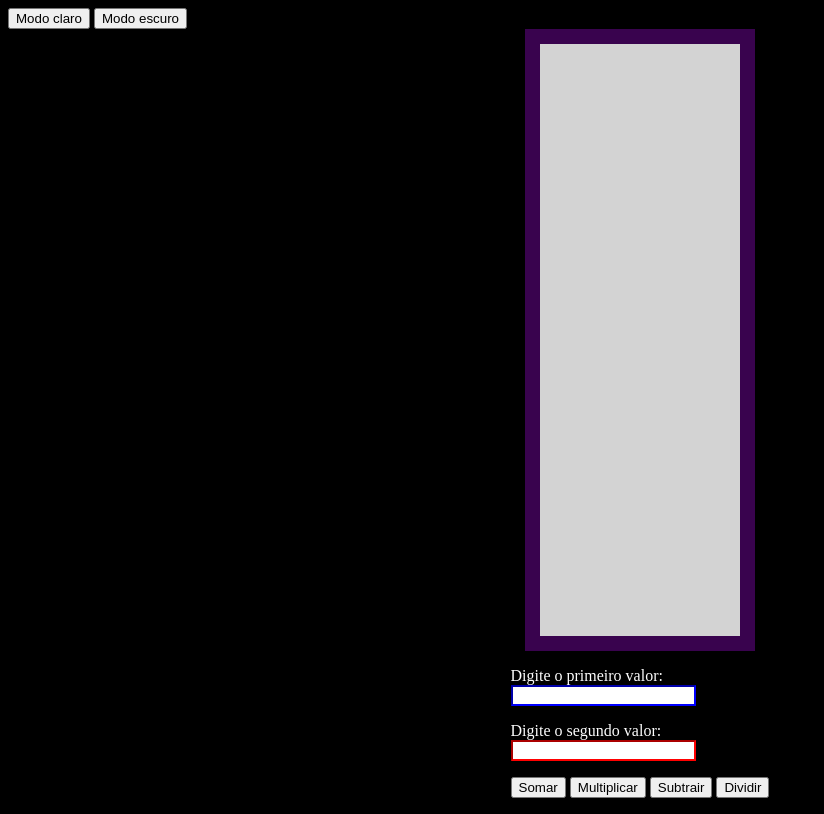
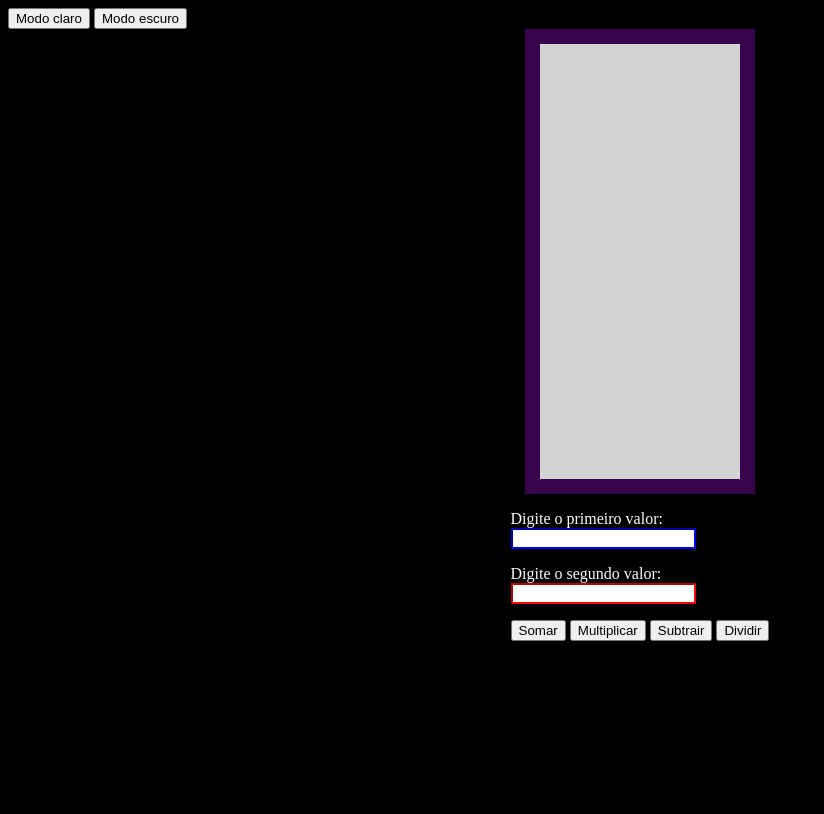
Before and after one commit to Jhon171819/VercelExemplo, a website: page public/index.html in a window 1280 px wide. Shown: the whole page, without its empty margins (0-824 px from the left). Drawn offline with Linux system fonts and the light colour scheme.

Commit message:
styleCommit

```diff
--- a/public/indexStyle.css
+++ b/public/indexStyle.css
@@ -30,7 +30,7 @@ label {
     display: block;
     align-items: center;
     color: rgb(0, 0, 0);
-    min-height: 50%;
+    min-height: 30%;
 }
 
 div {
```
